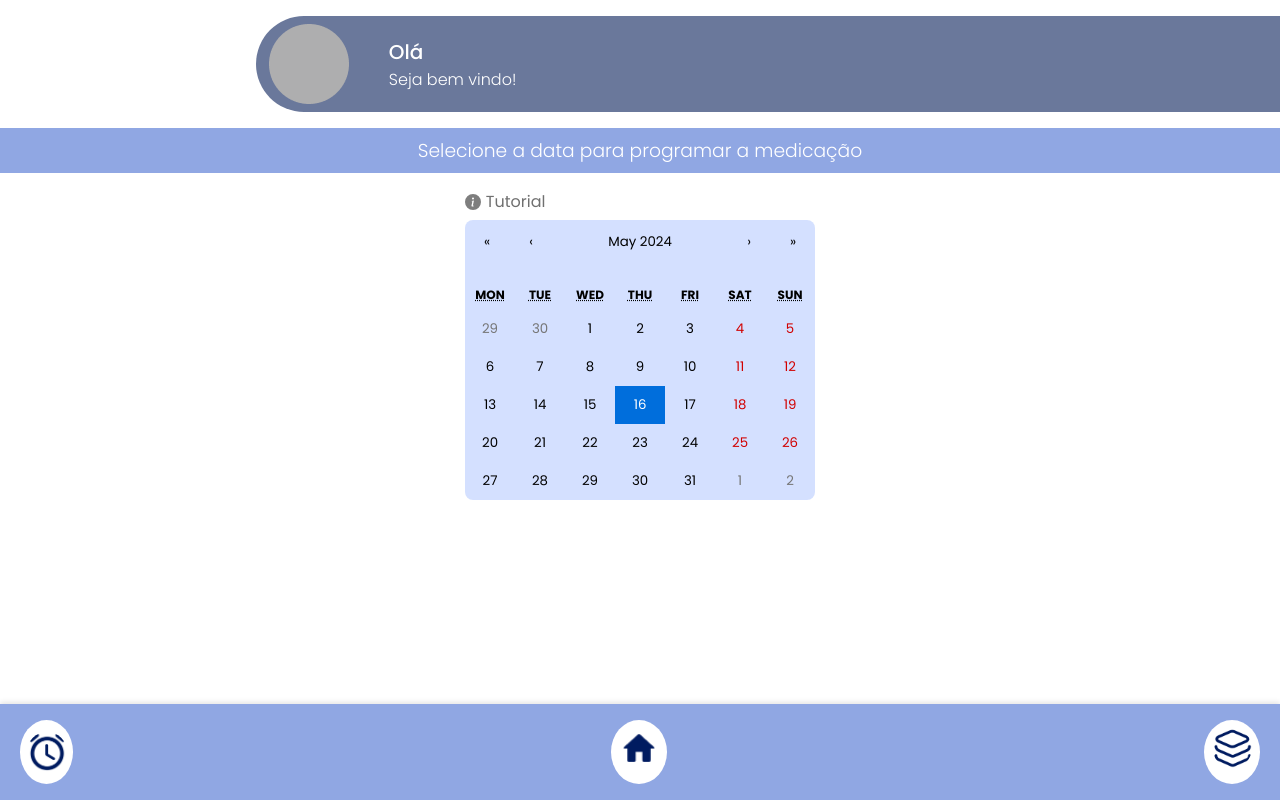
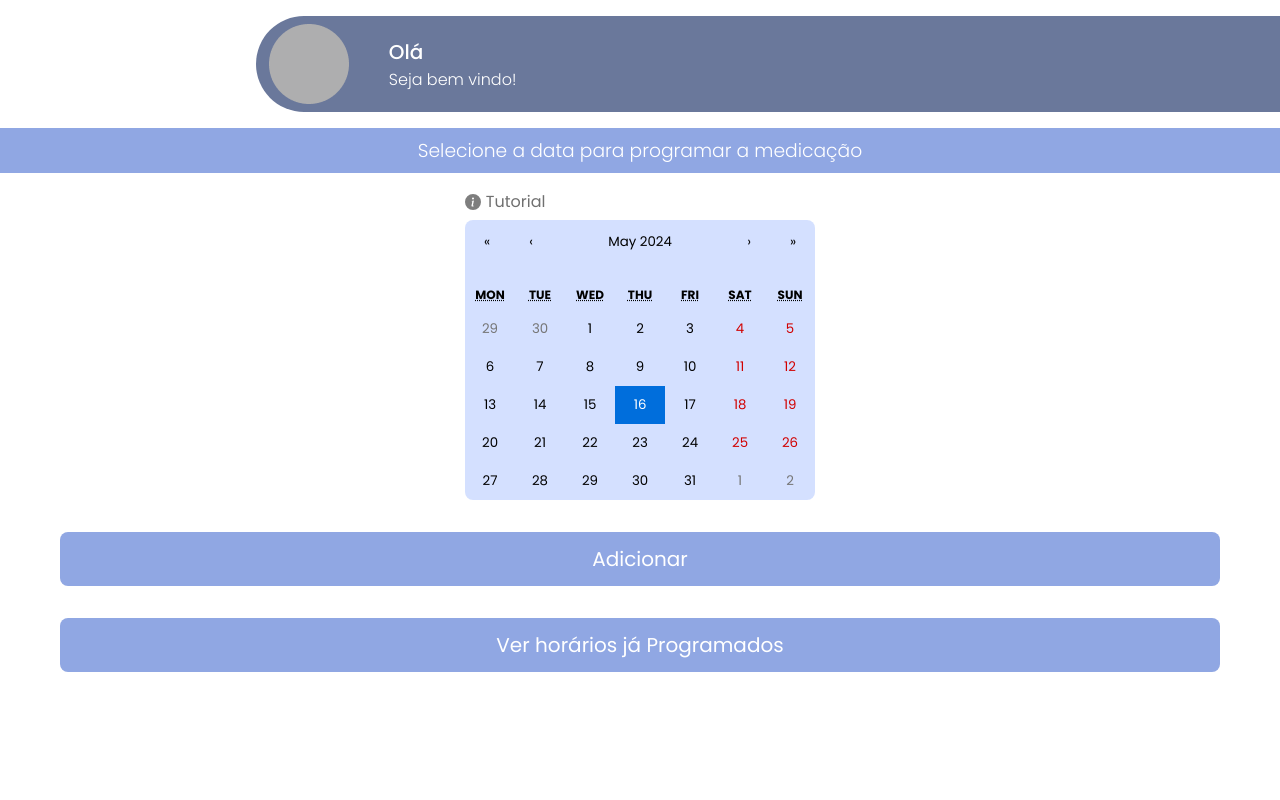
Before and after one commit to Renan-Vizoto/UPX-5-Domotica, a React (Create React App) app: page /home in a window 1280 px wide. Built offline with nearby package versions, Linux system fonts and the light colour scheme.

Commit message:
ajustes no design

```diff
--- a/src/components/Calendario/index.tsx
+++ b/src/components/Calendario/index.tsx
@@ -17,10 +17,18 @@ const Calendario: React.FC<CalendarioProps> = ({ onDateChange }) => {
 
     const handleDateChange = (value: Date | Date[] | null) => {
         if (Array.isArray(value)) {
-            setDate(value[0] || null);
-        } else {
-            setDate(value);
+            value = value[0] || null;
         }
+
+        const currentDate = new Date();
+        const selectedDate = new Date(value || currentDate); // Se o valor for nulo, use a data atual
+
+        if (selectedDate < currentDate) {
+            // Data selecionada é anterior à data atual, então não atualiza o estado
+            return;
+        }
+
+        setDate(selectedDate);
     };
 
     return (
--- a/src/pages/Home/Home.module.css
+++ b/src/pages/Home/Home.module.css
@@ -72,8 +72,6 @@
 .principalSection {
   display: flex;
   flex-direction: column;
-  /* Enable vertical scrolling */
-  height: calc(90vh - 12vh - 8vh); /* Dynamic height calculation */
 }
 .divBotoes {
   display: flex;
@@ -82,45 +80,32 @@
   padding: 5px;
 }
 
-.menuNavegacao {
-  bottom: 0;
-  width: 100%; /* Garante que o footer ocupe toda a largura da viewport */
-  background-color: #90a7e3; /* Define uma cor de fundo para o footer */
-  text-align: center; /* Centraliza o conteúdo do footer */
-  padding: 1em 0; /* Adiciona padding ao footer */
-  box-shadow: 0 -2px 5px rgba(0, 0, 0, 0.1); /* Adiciona uma sombra ao footer */
-  position: fixed;
-  height: 8vh;
-  display: flex;
-  justify-content: space-between;
+.menuNavegacao a {
+  display: inline-block;
+  padding: 0.6em 0.7em 0.5em 0.7em;
 }
 
-.logoContainer {
-  display: inline-block;
-  position: relative;
-  z-index: 15;
-  margin-left: 20px;
-  margin-right: 20px;
-  background-color: #fff; /* Define um fundo branco para o contêiner */
-  border-radius: 50%; /* Torna o contêiner circular */
-  padding: 0.5em; /* Adiciona padding para criar o "buraco" ao redor da imagem */
+.buttonContainer {
+  display: flex;
+  flex-direction: column;
+  gap: 2em;
+  margin-top: auto; /* Empurra o contêiner de botões para o final do contêiner principal */
+  margin-bottom: 3em;
 }
 
-.logoHome {
-  display: block;
-  position: relative;
-  width: 40px; /* Ajuste o tamanho conforme necessário */
-  height: 40px; /* Ajuste o tamanho conforme necessário */
-  border-radius: 50%; /* Torna a imagem circular */
-  z-index: 15;
-}
-
-.menuNavegacao a {
-  display: inline-block;
-  padding: 0.5em;
-}
-
-.logoContainer {
+.button {
+  margin: 0 3em;
+  text-decoration: none;
+  background-color: #90A7E3;
+  color: white;
+  padding: 0.6em 0em;
+  border-radius: 8px;
+  font-size: 20px;
   cursor: pointer;
   border: none;
 }
+
+.errorMessage {
+  color: red;
+  margin-top: 10px;
+}
--- a/src/pages/Home/index.tsx
+++ b/src/pages/Home/index.tsx
@@ -41,19 +41,12 @@ export default function Home() {
                     <Calendario onDateChange={handleDateChange} />
                 </div>
 
+                <div className={style.buttonContainer}>
+                    <button onClick={handleProgramarHorarioClick} className={style.button}>Adicionar</button>
+                    <button onClick={handleHorariosProgramadosClick} className={style.button}>Ver horários já Programados</button>
+                </div>
+
             </div>
-
-            <footer className={style.menuNavegacao}>
-                <button className={style.logoContainer} onClick={handleProgramarHorarioClick}>
-                    <img src={IconRelogio} alt="logo home" className={style.logoHome} />
-                </button>
-                <a href="#" className={style.logoContainer}>
-                    <img src={LogoHome} alt="logo home" className={style.logoHome} />
-                </a>
-                <a href="#" className={style.logoContainer} onClick={handleHorariosProgramadosClick}>
-                    <img src={IconList} alt="logo home" className={style.logoHome} />
-                </a>
-            </footer>
         </div>
     );
 }
--- a/src/pages/Horario/index.tsx
+++ b/src/pages/Horario/index.tsx
@@ -10,13 +10,19 @@ export default function Horario() {
     const { addHorario } = useHorarios();
 
     const [time, setTime] = useState<string>("");
+    const [error, setError] = useState<string>("");
 
     const handleTimeChange = (event: React.ChangeEvent<HTMLInputElement>) => {
         setTime(event.target.value);
     };
 
     const handleProgramarClick = () => {
-        addHorario({ date, time }); // adicione o horário ao contexto
+        if (!date) {
+            setError("Por favor, volte para o calendário e selecione uma data.");
+            return;
+        }
+
+        addHorario({ date, time }); // Adicione o horário ao contexto
         navigate('/horarios-programados');
     };
 
@@ -40,9 +46,19 @@ export default function Horario() {
             </div>
 
             <div className={style.buttonContainer}>
-                <button onClick={handleProgramarClick} className={style.button}>Adicionar</button>
+                <button
+                    onClick={handleProgramarClick}
+                    className={style.button}
+                    style={{ backgroundColor: date ? '' : 'gray', cursor: date ? 'pointer' : 'not-allowed' }}
+                    disabled={!date}
+                >
+                    Adicionar
+                </button>
                 <button onClick={handleVoltarClick} className={style.button}>Voltar para Calendário</button>
             </div>
+
+            {/* Verifique se a mensagem de erro é exibida aqui */}
+            {error && <p className={style.errorMessage}>{error}</p>}
         </div>
     );
 }
```
